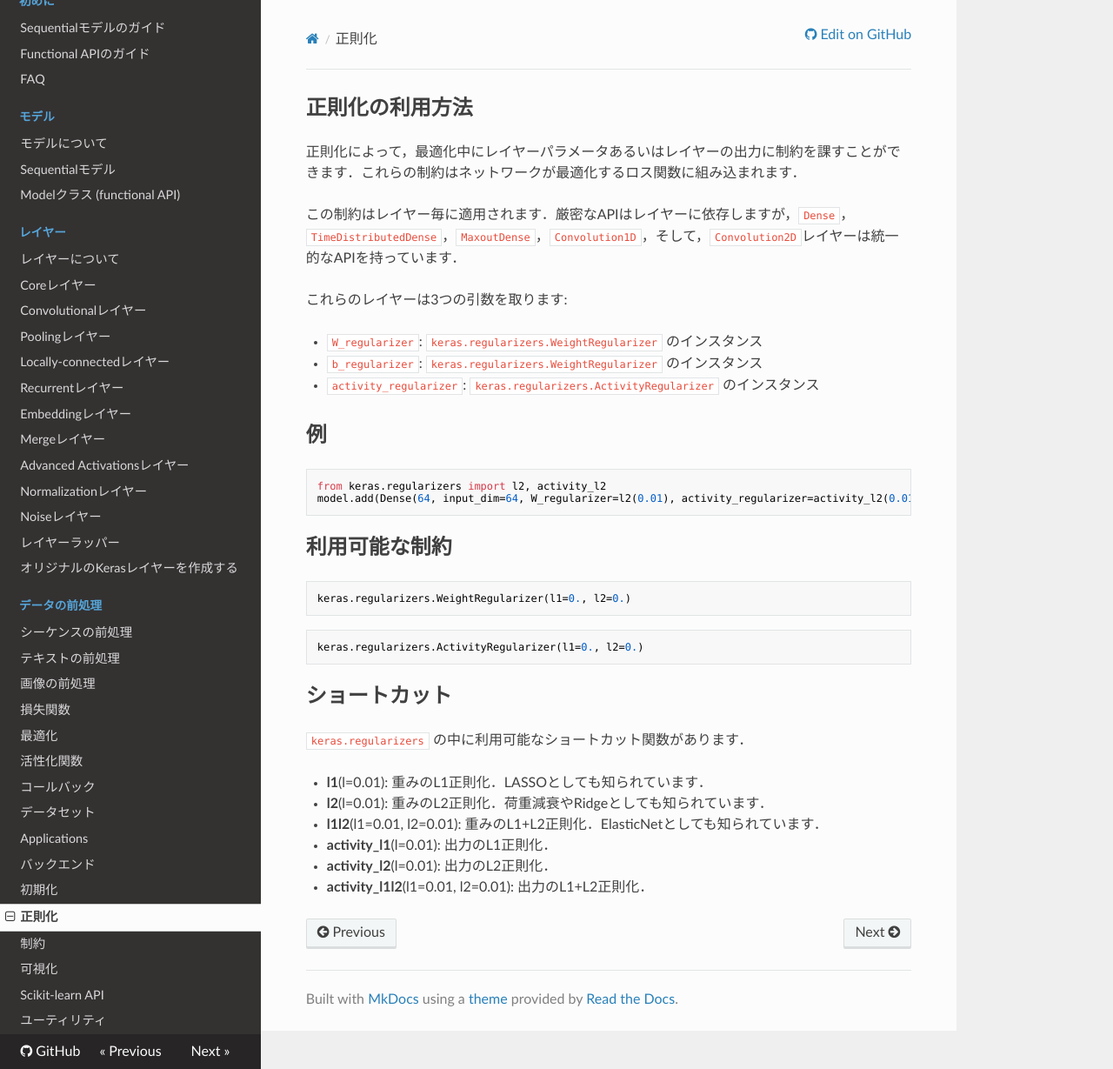
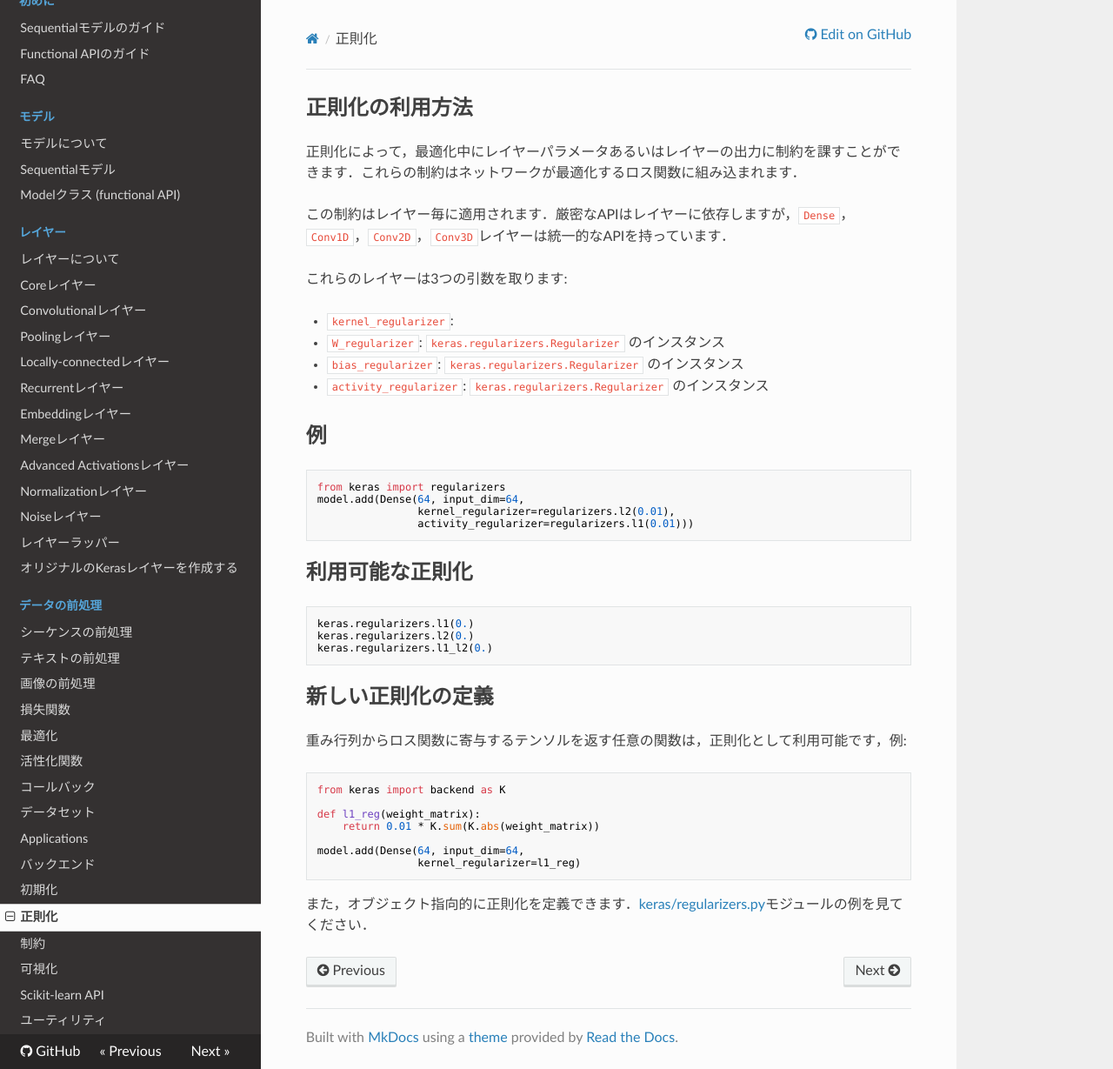
Before and after one commit to keras-team/keras-docs-ja, an MkDocs documentation site: the page built from sources/regularizers.md, in a window 1280 px wide and 1229 px high. Shown: the whole window at 87% size. Built offline with MkDocs 1.6.1, drawn with Linux system fonts in a browser that asks for light colours; nearby versions of some CDN libraries; old or Windows-style settings are respelled for this version of MkDocs.

Commit message:
Translated regularizers.md

````diff
--- a/sources/regularizers.md
+++ b/sources/regularizers.md
@@ -2,39 +2,44 @@
 
 正則化によって，最適化中にレイヤーパラメータあるいはレイヤーの出力に制約を課すことができます．これらの制約はネットワークが最適化するロス関数に組み込まれます．
 
-この制約はレイヤー毎に適用されます．厳密なAPIはレイヤーに依存しますが，`Dense`，`TimeDistributedDense`，`MaxoutDense`，`Convolution1D`，そして，`Convolution2D`レイヤーは統一的なAPIを持っています．
+この制約はレイヤー毎に適用されます．厳密なAPIはレイヤーに依存しますが，`Dense`，`Conv1D`，`Conv2D`，`Conv3D`レイヤーは統一的なAPIを持っています．
 
 これらのレイヤーは3つの引数を取ります:
 
-- `W_regularizer`: `keras.regularizers.WeightRegularizer` のインスタンス
-- `b_regularizer`: `keras.regularizers.WeightRegularizer` のインスタンス
-- `activity_regularizer`: `keras.regularizers.ActivityRegularizer` のインスタンス
-
+- `kernel_regularizer`:
+- `W_regularizer`: `keras.regularizers.Regularizer` のインスタンス
+- `bias_regularizer`: `keras.regularizers.Regularizer` のインスタンス
+- `activity_regularizer`: `keras.regularizers.Regularizer` のインスタンス
 
 ## 例
 
 ```python
-from keras.regularizers import l2, activity_l2
-model.add(Dense(64, input_dim=64, W_regularizer=l2(0.01), activity_regularizer=activity_l2(0.01)))
+from keras import regularizers
+model.add(Dense(64, input_dim=64,
+                kernel_regularizer=regularizers.l2(0.01),
+                activity_regularizer=regularizers.l1(0.01)))
 ```
 
-## 利用可能な制約
+## 利用可能な正則化
 
 ```python
-keras.regularizers.WeightRegularizer(l1=0., l2=0.)
+keras.regularizers.l1(0.)
+keras.regularizers.l2(0.)
+keras.regularizers.l1_l2(0.)
 ```
 
+## 新しい正則化の定義
+
+重み行列からロス関数に寄与するテンソルを返す任意の関数は，正則化として利用可能です，例:
+
 ```python
-keras.regularizers.ActivityRegularizer(l1=0., l2=0.)
+from keras import backend as K
+
+def l1_reg(weight_matrix):
+    return 0.01 * K.sum(K.abs(weight_matrix))
+
+model.add(Dense(64, input_dim=64,
+                kernel_regularizer=l1_reg)
 ```
 
-## ショートカット
-
-`keras.regularizers` の中に利用可能なショートカット関数があります．
-
-- __l1__(l=0.01): 重みのL1正則化．LASSOとしても知られています．
-- __l2__(l=0.01): 重みのL2正則化．荷重減衰やRidgeとしても知られています．
-- __l1l2__(l1=0.01, l2=0.01): 重みのL1+L2正則化．ElasticNetとしても知られています．
-- __activity_l1__(l=0.01): 出力のL1正則化．
-- __activity_l2__(l=0.01): 出力のL2正則化．
-- __activity_l1l2__(l1=0.01, l2=0.01): 出力のL1+L2正則化．
+また，オブジェクト指向的に正則化を定義できます．[keras/regularizers.py](https://github.com/fchollet/keras/blob/master/keras/regularizers.py)モジュールの例を見てください．
````
